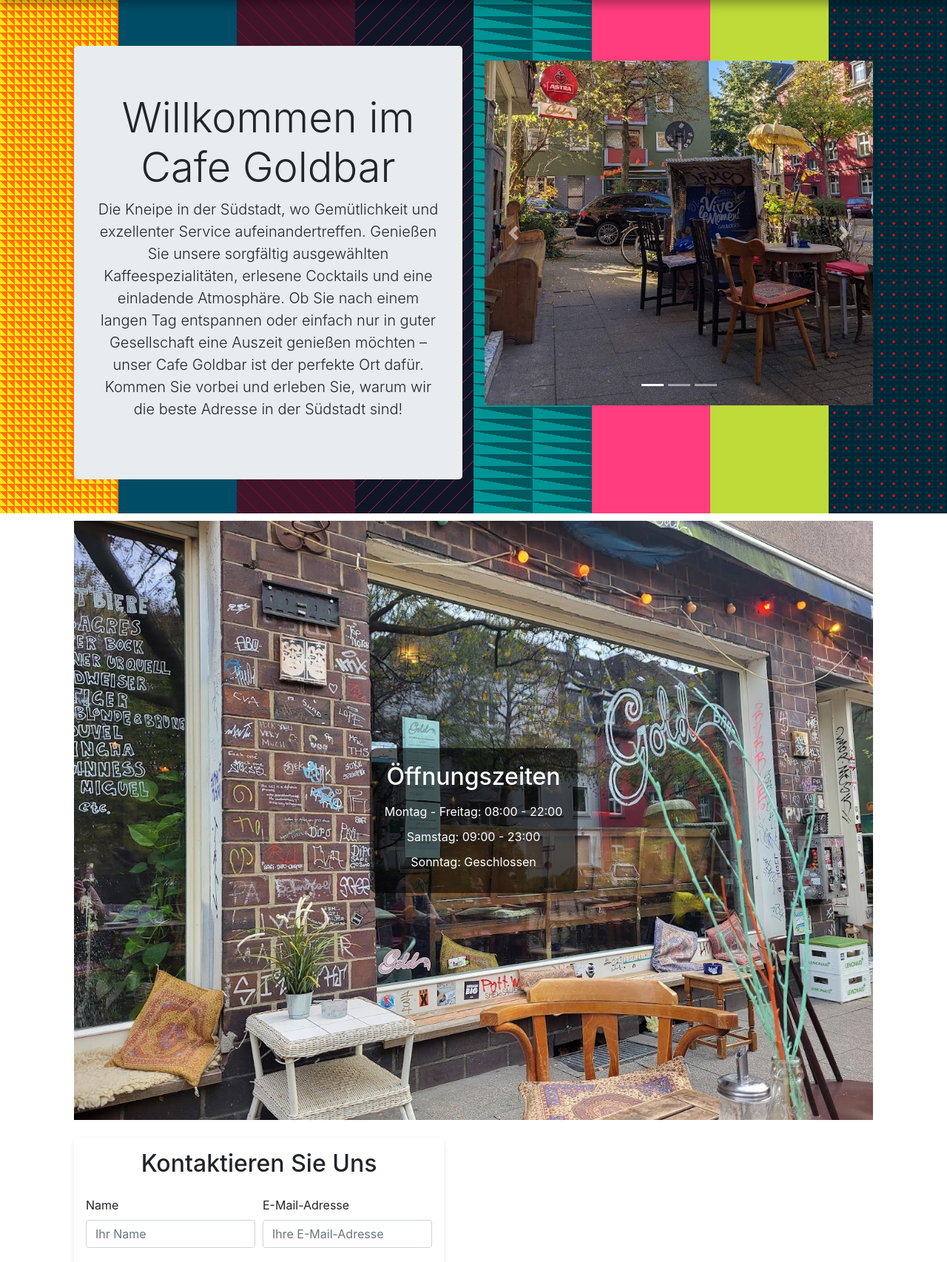
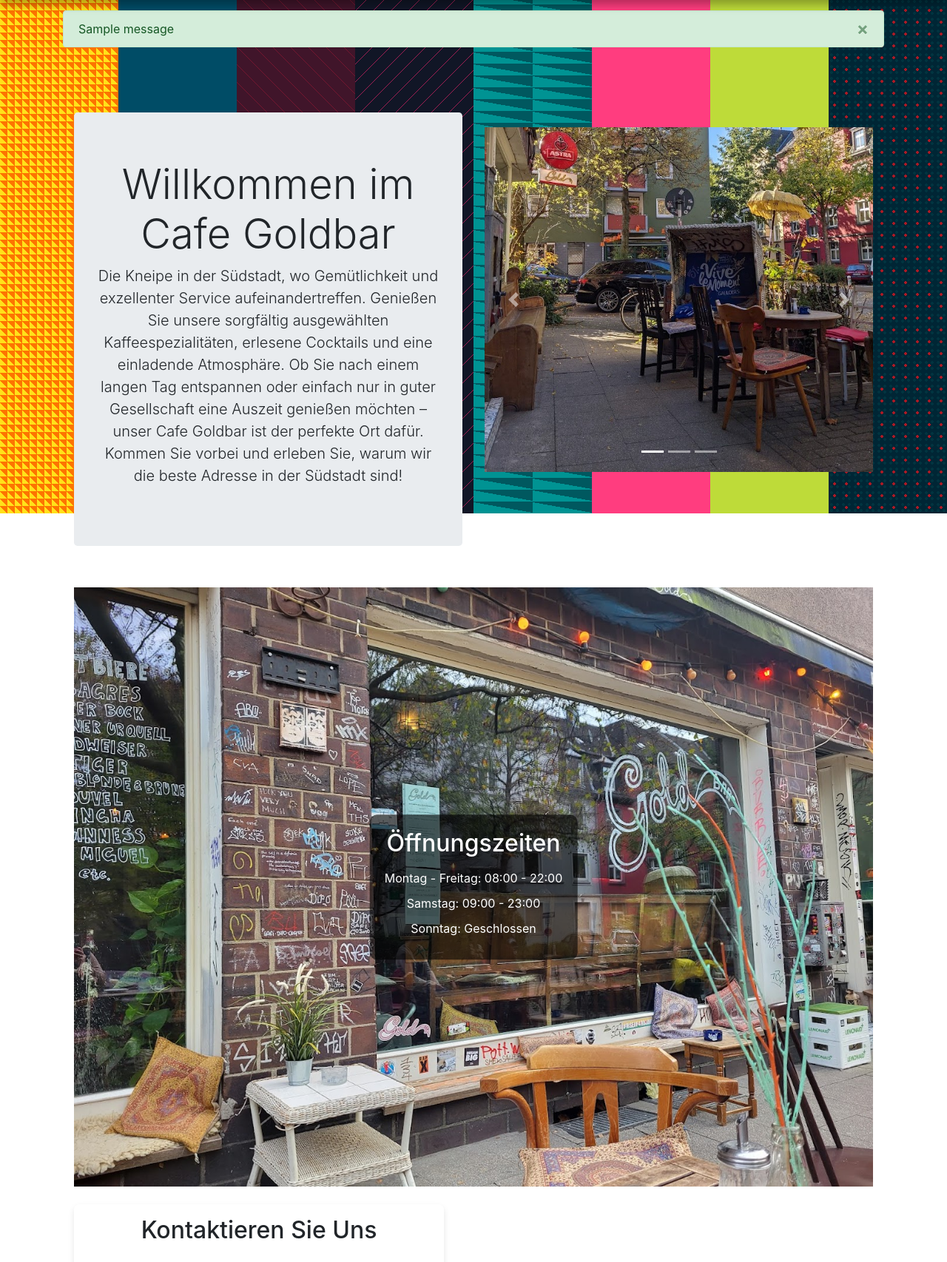
Before and after one commit to omartra999/cafe_goldbar, a Flask app: page / in a window 1280 px wide. Shown: the part 106-1812 px from the top of the page at 74% size. Run offline with Flask 3, Linux system fonts and the light colour scheme; one stand-in notice (Sample message) is shown; some libraries are stand-ins or nearby versions.

Commit message:
email sending function

```diff
--- a/app/__init__.py
+++ b/app/__init__.py
@@ -1,5 +1,10 @@
 from flask import Flask
+import yagmail
 
 app = Flask(__name__)
 
+email_user = "omartra069@gmail.com"
+email_password = "vumv wpwy rzbk ipyz"
+app.secret_key = 'siqwmdlso'
+yag = yagmail.SMTP(email_user, email_password)
 from app import routes
--- a/app/routes.py
+++ b/app/routes.py
@@ -1,6 +1,29 @@
-from flask import render_template, request, url_for
-from app import app
+from flask import render_template, request, url_for, flash, redirect
+from app import app, yag
+import traceback
 
-@app.route('/')
+@app.route('/', methods=['GET', 'POST'])
 def index():
+    if request.method == 'POST':
+        name = request.form.get('name')
+        email = request.form.get('email')
+        message = request.form.get('message')
+
+        if not name or not email or not message:
+            flash('All fields are required!', 'error')
+            return redirect(url_for('index'))
+
+        subject = 'Contact Form Submission'
+        body = f'Name: {name}\nEmail: {email}\nMessage:\n{message}'
+        try:
+            email_user = "omartra069@gmail.com"
+            yag.send(to=email_user, subject=subject, contents=body)
+            flash('Email sent successfully')
+            print('Email sent successfully')
+            return redirect(url_for('index'))
+        except Exception as e:
+            traceback.print_exc()
+            flash('Failed to send email')
+
+
     return render_template('index.html')
--- a/app/static/styles.css
+++ b/app/static/styles.css
@@ -205,3 +205,44 @@ html, body {
 
 .map-section h2 {
     color: #f8f9fa};
+    /* Container for flash messages */
+.flash-messages {
+    margin-top: 1rem;
+}
+
+/* Success alert styling */
+.alert-success {
+    background-color: #d4edda;
+    color: #155724;
+    border-color: #c3e6cb;
+}
+
+/* Error alert styling */
+.alert-error {
+    background-color: #f8d7da;
+    color: #721c24;
+    border-color: #f5c6cb;
+}
+
+/* Warning alert styling */
+.alert-warning {
+    background-color: #fff3cd;
+    color: #856404;
+    border-color: #ffeeba;
+}
+
+/* Info alert styling */
+.alert-info {
+    background-color: #d1ecf1;
+    color: #0c5460;
+    border-color: #bee5eb;
+}
+
+/* Close button styling */
+.alert .close {
+    position: absolute;
+    top: 0;
+    right: 0;
+    padding: 0.75rem 1.25rem;
+    color: inherit;
+}
--- a/app/templates/base.html
+++ b/app/templates/base.html
@@ -47,6 +47,23 @@
     <br>
     <br>
     <br>
+    <div class="container mt-4">
+    {% with messages = get_flashed_messages(with_categories=True) %}
+    {% if messages %}
+        <div class="flash-messages">
+            {% for category, message in messages %}
+                <div class="alert alert-{{ category }} alert-dismissible fade show" role="alert">
+                    {{ message }}
+                    <button type="button" class="close" data-dismiss="alert" aria-label="Close">
+                        <span aria-hidden="true">&times;</span>
+                    </button>
+                </div>
+            {% endfor %}
+        </div>
+    {% endif %}
+{% endwith %}
+</div>
+
     <br>
     <br>
     <main class="container mt-4">
--- a/app/templates/index.html
+++ b/app/templates/index.html
@@ -61,20 +61,20 @@
    <!-- Contact Form Section -->
    <div id="contact-form" class="contact-form-section mt-4">
     <h2 class="text-center mb-4">Kontaktieren Sie Uns</h2>
-    <form>
+    <form method="POST" action="{{ url_for('index') }}">
         <div class="form-row">
             <div class="form-group col-md-6">
                 <label for="name">Name</label>
-                <input type="text" class="form-control" id="name" placeholder="Ihr Name" required>
+                <input type="text" class="form-control" id="name" name="name" placeholder="Ihr Name" required>
             </div>
             <div class="form-group col-md-6">
                 <label for="email">E-Mail-Adresse</label>
-                <input type="email" class="form-control" id="email" placeholder="Ihre E-Mail-Adresse" required>
+                <input type="email" class="form-control" id="email" name="email" placeholder="Ihre E-Mail-Adresse" required>
             </div>
         </div>
         <div class="form-group">
             <label for="message">Nachricht</label>
-            <textarea class="form-control" id="message" rows="4" placeholder="Ihre Nachricht" required></textarea>
+            <textarea class="form-control" id="message" name="message" rows="4" placeholder="Ihre Nachricht" required></textarea>
         </div>
         <button type="submit" class="btn btn-primary">Absenden</button>
     </form>
```
